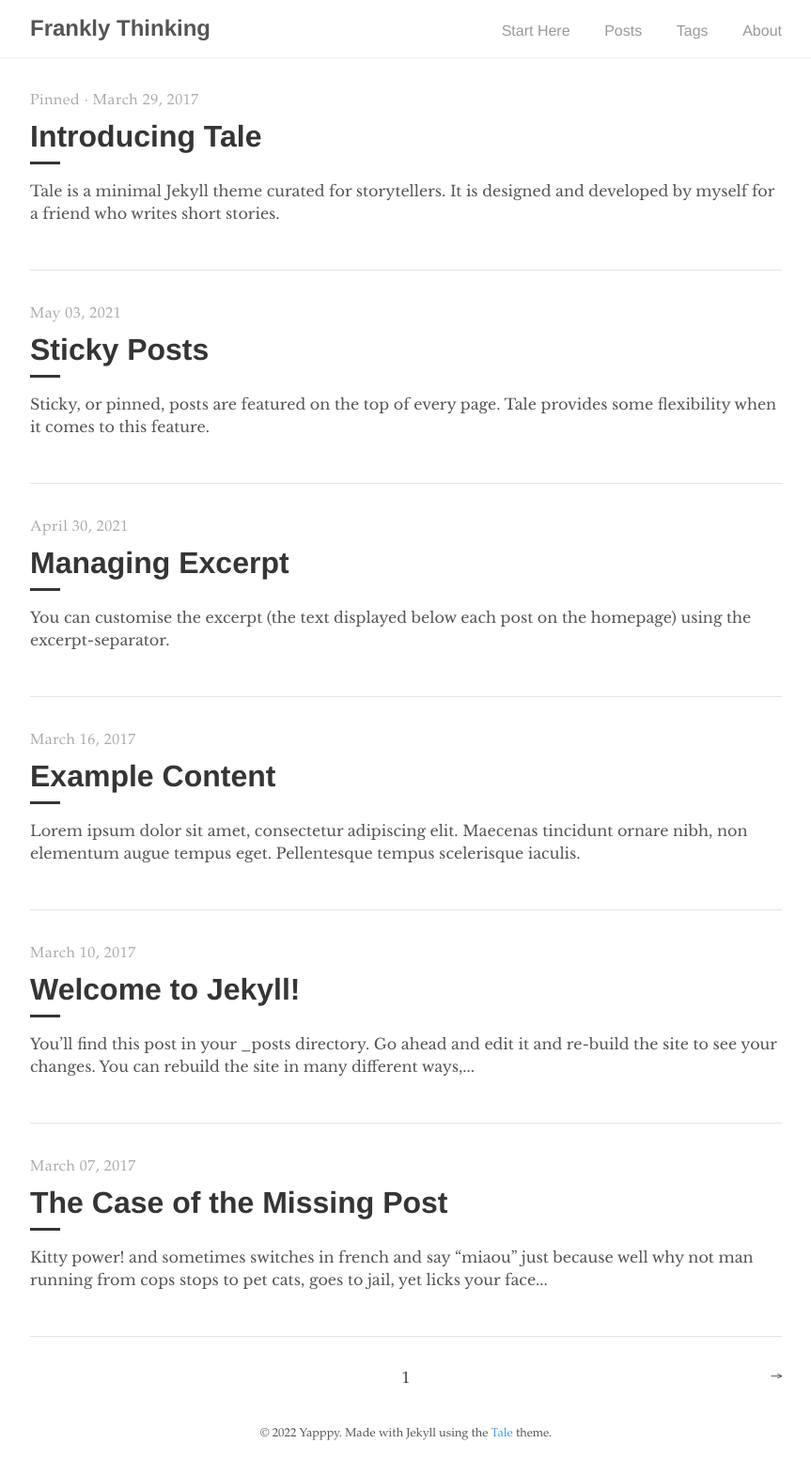
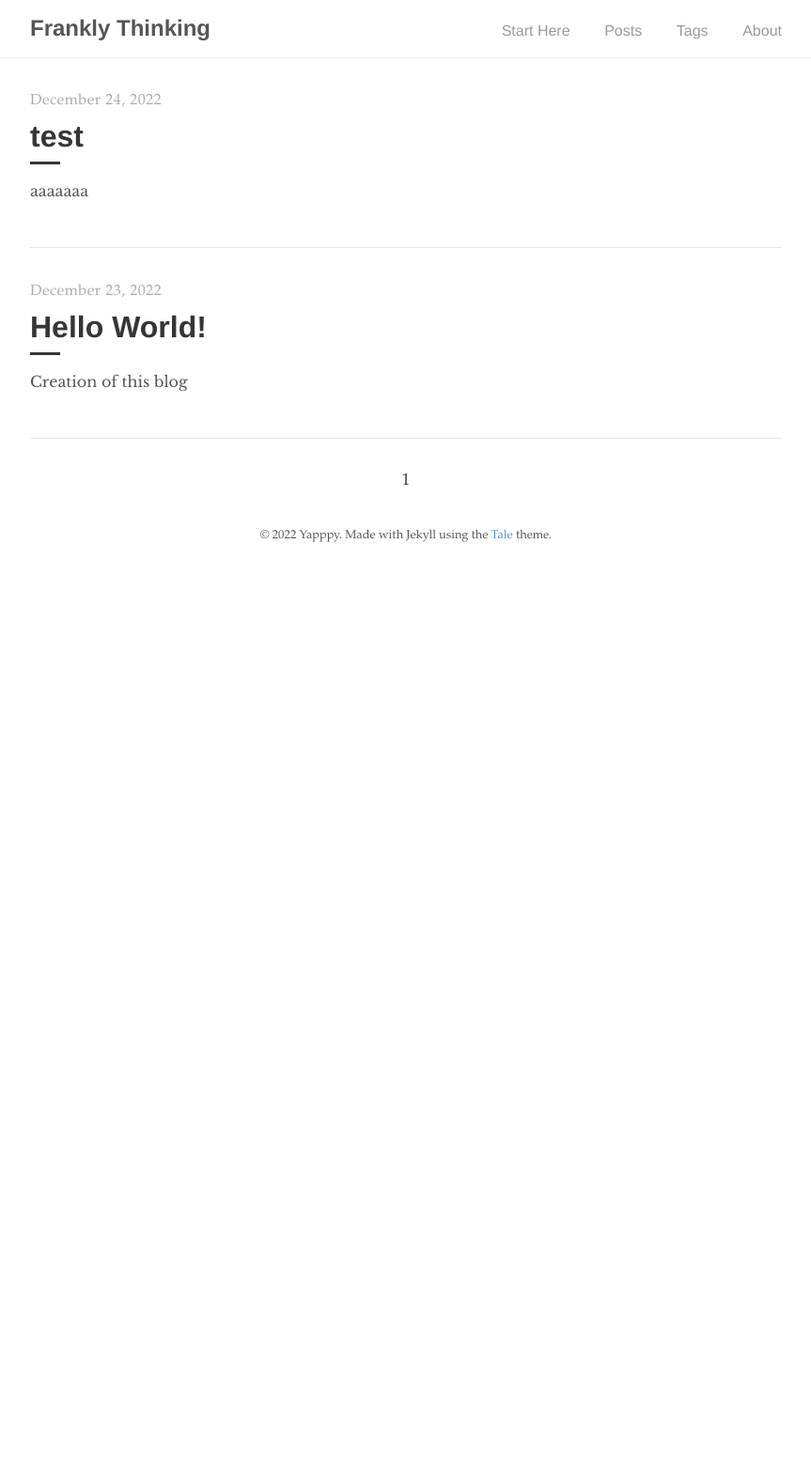
Before and after one commit to Yapppy/Frankly-Thinking, a Jekyll site: the page built from index.html, in a window 1280 px wide. Shown: the whole page at 94% size, without its empty margins (208-1071 px from the left). Built offline with Jekyll 4.4.1, drawn with Linux system fonts in a browser that asks for light colours; the list of posts is cut into pages by our own code; after the commit the page ends 900 px from its top, so only the background shows below that.

Commit message:
default+cleaning up

```diff
--- a/_config.yml
+++ b/_config.yml
@@ -31,8 +31,17 @@ plugins:
   # - jemoji #Uncomment this to allow emoji in your post
 
 # Permalinks
-permalink:      /:year-:month-:day/:title
+permalink:     /:title
 paginate:       5
+
+# Defaults
+defaults:
+  -
+    scope:
+      path: ""
+      type: "post"
+    values:
+        layout: "post"
 
 # Excludes
 exclude: [ Gemfile, Gemfile.lock, tale.gemspec ]
--- a/_posts/2017-03-07-the-case-of-the-missing-post.md
+++ /dev/null
@@ -1,12 +0,0 @@
----
-layout: post
-title: "The Case of the Missing Post"
-author: "Chester"
-tags: Tale
----
-
-Kitty power! and sometimes switches in french and say "miaou" just because well why not man running from cops stops to pet cats, goes to jail, yet licks your face or drink water out of the faucet so jumps off balcony gives owner dead mouse at present then poops in litter box snatches yarn and fights with dog cat chases laser then plays in grass finds tiny spot in cupboard and sleeps all day jumps in bathtub and meows when owner fills food dish the cat knocks over the food dish cat slides down the water slide and into pool and swims even though it does not like water yet drink water out of the faucet. Pelt around the house and up and down stairs chasing phantoms.
-
-Sit in window and stare ooo, a bird! yum. Sit and stare. Sweet beast loves cheeseburgers. Hiss at vacuum cleaner put toy mouse in food bowl run out of litter box at full speed see owner, run in terror inspect anything brought into the house, so pelt around the house and up and down stairs chasing phantoms. Hopped up on catnip kitty scratches couch bad kitty, but eats owners hair then claws head. Lie on your belly and purr when you are asleep kitty power! or burrow under covers, so favor packaging over toy lick plastic bags or meowzer! yet unwrap toilet paper.
-
-[Cat Ipsum](http://www.catipsum.com/)
--- a/_posts/2017-03-10-welcome-to-jekyll.md
+++ /dev/null
@@ -1,26 +0,0 @@
----
-layout: post
-title:  "Welcome to Jekyll!"
-author: "Jekyll"
-tags: Jekyll
----
-
-You’ll find this post in your `_posts` directory. Go ahead and edit it and re-build the site to see your changes. You can rebuild the site in many different ways, but the most common way is to run `jekyll serve`, which launches a web server and auto-regenerates your site when a file is updated.
-
-To add new posts, simply add a file in the `_posts` directory that follows the convention `YYYY-MM-DD-name-of-post.ext` and includes the necessary front matter. Take a look at the source for this post to get an idea about how it works.
-
-Jekyll also offers powerful support for code snippets: like these
-
-{% highlight ruby %}
-def print_hi(name)
-  puts "Hi, #{name}"
-end
-print_hi('Tom')
-#=> prints 'Hi, Tom' to STDOUT.
-{% endhighlight %}
-
-Check out the [Jekyll docs][jekyll-docs] for more info on how to get the most out of Jekyll. File all bugs/feature requests at [Jekyll’s GitHub repo][jekyll-gh]. If you have questions, you can ask them on [Jekyll Talk][jekyll-talk].
-
-[jekyll-docs]: https://jekyllrb.com/docs/home
-[jekyll-gh]:   https://github.com/jekyll/jekyll
-[jekyll-talk]: https://talk.jekyllrb.com/
--- a/_posts/2017-03-16-example-content.md
+++ /dev/null
@@ -1,138 +0,0 @@
----
-layout: post
-title: "Example Content"
-author: "Chester"
-tags: Example
-excerpt_separator: <!--more-->
----
-
-Lorem ipsum dolor sit amet, consectetur adipiscing elit. Maecenas tincidunt ornare nibh, non elementum augue tempus eget. Pellentesque tempus scelerisque iaculis.<!--more--> Nullam interdum ultricies nibh quis sollicitudin. Donec ornare fermentum facilisis. Ut at sem ac sem imperdiet varius a eget tortor. Nam eu augue eget orci semper maximus in eget augue. Mauris ornare, nisl ut suscipit consectetur, mi quam interdum tellus, at rutrum quam eros ultrices mi.
-
-# Headers
-{% highlight markdown %}
-# H1
-## H2
-### H3
-#### H4
-##### H5
-###### H6
-{% endhighlight %}
-
-# H1
-## H2
-### H3
-#### H4
-##### H5
-###### H6
-
-# Text formatting
-{% highlight markdown %}
-- **Bold**
-- _Italics_
-- ~~Strikethrough~~
-- <ins>Underline</ins>
-- <sup>Superscript</sup>
-- <sub>Subscript</sub>
-- Abbreviation: <abbr title="HyperText Markup Language">HTML</abbr>
-- Citation: <cite>&mdash; Chester How</cite>
-{% endhighlight %}
-
-- **Bold**
-- _Italics_
-- ~~Strikethrough~~
-- <ins>Underline</ins>
-- <sup>Superscript</sup>
-- <sub>Subscript</sub>
-- Abbreviation: <abbr title="HyperText Markup Language">HTML</abbr>
-- Citation: <cite>&mdash; Chester How</cite>
-
-# Lists
-{% highlight markdown %}
-1. Ordered list item 1
-2. Ordered list item 2
-3. Ordered list item 3
-
-* Unordered list item 1
-* Unordered list item 2
-* Unordered list item 3
-{% endhighlight %}
-
-1. Ordered list item 1
-2. Ordered list item 2
-3. Ordered list item 3
-
-* Unordered list item 1
-* Unordered list item 2
-* Unordered list item 3
-
-# Links
-{% highlight markdown %}
-Check out tale on [GitHub](https://github.com/chesterhow/tale).
-{% endhighlight %}
-
-Check out tale on [GitHub](https://github.com/chesterhow/tale).
-
-# Images
-{% highlight markdown %}
-![Placeholder image](https://placehold.it/800x400 "Placeholder image")
-
-![Image with caption](https://placehold.it/700x400 "Image with caption")
-_This is an image with a caption_
-{% endhighlight %}
-
-![Placeholder image](https://placehold.it/800x400 "Placeholder image")
-
-![Image with caption](https://placehold.it/700x400 "Image with caption")
-_This is an image with a caption_
-
-# Code and Syntax Highlighting
-Use back-ticks for `inline code`. Multi-line code snippets are supported too through Pygments.
-
-{% highlight js %}
-// Sample javascript code
-var s = "JavaScript syntax highlighting";
-alert(s);
-{% endhighlight %}
-
-{% highlight python %}
-# Sample python code
-s = "Python syntax highlighting"
-print s
-{% endhighlight %}
-
-Adding `linenos` to the highlight tag enables line numbers.
-
-{% highlight js  linenos %}
-// Sample javascript code
-var s = "JavaScript syntax highlighting";
-alert(s);
-{% endhighlight %}
-
-# Blockquotes
-{% highlight markdown %}
-> Curabitur blandit tempus porttitor. Nullam quis risus eget urna mollis ornare vel eu leo. Nullam id dolor id nibh ultricies vehicula ut id elit.
-
-{% endhighlight %}
-
-> Curabitur blandit tempus porttitor. Nullam quis risus eget urna mollis ornare vel eu leo. Nullam id dolor id nibh ultricies vehicula ut id elit.
-
-# Horizontal Rule & Line Break
-{% highlight markdown %}
-Use `<hr>` for horizontal rules
-
-<hr>
-
-and `<br>` for line breaks.
-
-<br>
-{% endhighlight %}
-
-Use `<hr>` for horizontal rules
-
-<hr>
-
-and `<br>` for line breaks.
-
-<br>
-
-_The end_
--- a/_posts/2017-03-29-introducing-tale.md
+++ /dev/null
@@ -1,33 +0,0 @@
----
-layout: post
-title:  "Introducing Tale"
-author: "Test"
-comments: true
-tags: Tale
-excerpt_separator: <!--more-->
-sticky: true
-hidden: true
----
-
-Tale is a minimal [Jekyll](https://jekyllrb.com/) theme curated for storytellers. It is designed and developed by [myself](https://github.com/chesterhow/) for a friend who writes short stories.<!--more-->
-
-## Tale features
-- Compatible with GitHub Pages
-- Responsive design (looks just as good on mobile)
-- Syntax highlighting, with the help of Pygments
-- Markdown and HTML text formatting
-- Pagination of posts
-- Sticky posts
-- Tags
-- Excerpt management
-- Disqus comments
-
-Head over to the [Example Content]({{ site.baseurl }}/2017-03-16/example-content) post for a showcase of Tale's text formatting features.
-
-## Browser Support
-Tale works on most if not all modern browsers, including Chrome, Safari and Firefox 👍🏼
-
-## Download or Contribute
-Tale is publicly hosted on GitHub, so go ahead and download or fork it at the [GitHub repository](https://github.com/chesterhow/tale). If you spot any bugs or have any suggestions, feel free to create an issue or make a pull request.
-
-Thanks for checking out Tale!
--- a/_posts/2021-04-30-managing-excerpt.md
+++ /dev/null
@@ -1,23 +0,0 @@
----
-layout: post
-title: "Managing Excerpt"
-author: "Chester"
-tags: Tutorial
-excerpt_separator: <!--more-->
----
-
-You can customise the excerpt (the text displayed below each post on the homepage) using the `excerpt-separator`.<!--more--> Here's how you can do so!
-
-## Steps
-
-1. Add `excerpt_separator: <!--more-->` to the frontmatter of your blog post.
-
-2. Insert this `<!--more-->` at where you would like the excerpt to cut off in your blog post.
-
-### Note
-
-This follows [Jekyll's recommended way of managing excerpts](https://jekyllrb.com/docs/posts/#post-excerpts).
-
-## Example
-
-See [this post](https://github.com/chesterhow/tale/blob/master/_posts/2021-04-30-managing-excerpt.md) or the ["Introducing Tale" post](https://github.com/chesterhow/tale/blob/master/_posts/2017-03-29-introducing-tale.md).
--- a/_posts/2021-05-03-sticky-posts.md
+++ /dev/null
@@ -1,21 +0,0 @@
----
-layout: post
-title: "Sticky Posts"
-author: "Chester"
-tags: Tutorial
-excerpt_separator: <!--more-->
----
-
-Sticky, or pinned, posts are featured on the top of every page. Tale provides some flexibility when it comes to this feature.<!--more--> There is no limit on the number of sticky posts you can have. Although do note that each page will show all your sticky posts + the paginated posts. So if you have 4 sticky posts and 5 posts per page, each page can display up to 9 posts.
-
-## Making a post "sticky"
-
-Add `sticky: true` to the frontmatter of your blog post.
-
-### Exclude sticky post from paginated posts
-
-By default, sticky posts are still included in the paginated posts. To exclude a sticky post from paginated posts, add `hidden: true` to the frontmatter of that blog post.
-
-## Example
-
-See the ["Introducing Tale" post](https://github.com/chesterhow/tale/blob/master/_posts/2017-03-29-introducing-tale.md).
--- /dev/null
+++ b/_posts/2022-12-23-hello-world!.md
@@ -0,0 +1,7 @@
+---
+layout: "post"
+title: "Hello World!"
+excerpt_separator: <!--more-->
+---
+
+Creation of this blog<!--more-->
--- /dev/null
+++ b/_posts/2022-12-24-test.md
@@ -0,0 +1,4 @@
+---
+title: test
+---
+aaaaaaa
```
Also changed, not shown: _posts/2017-03-05-pagination-post.md (deleted, +0 -8 lines), _posts/2017-03-06-the-mystery-of-the-filler-post.md (deleted, +0 -14 lines), 1 other file.
